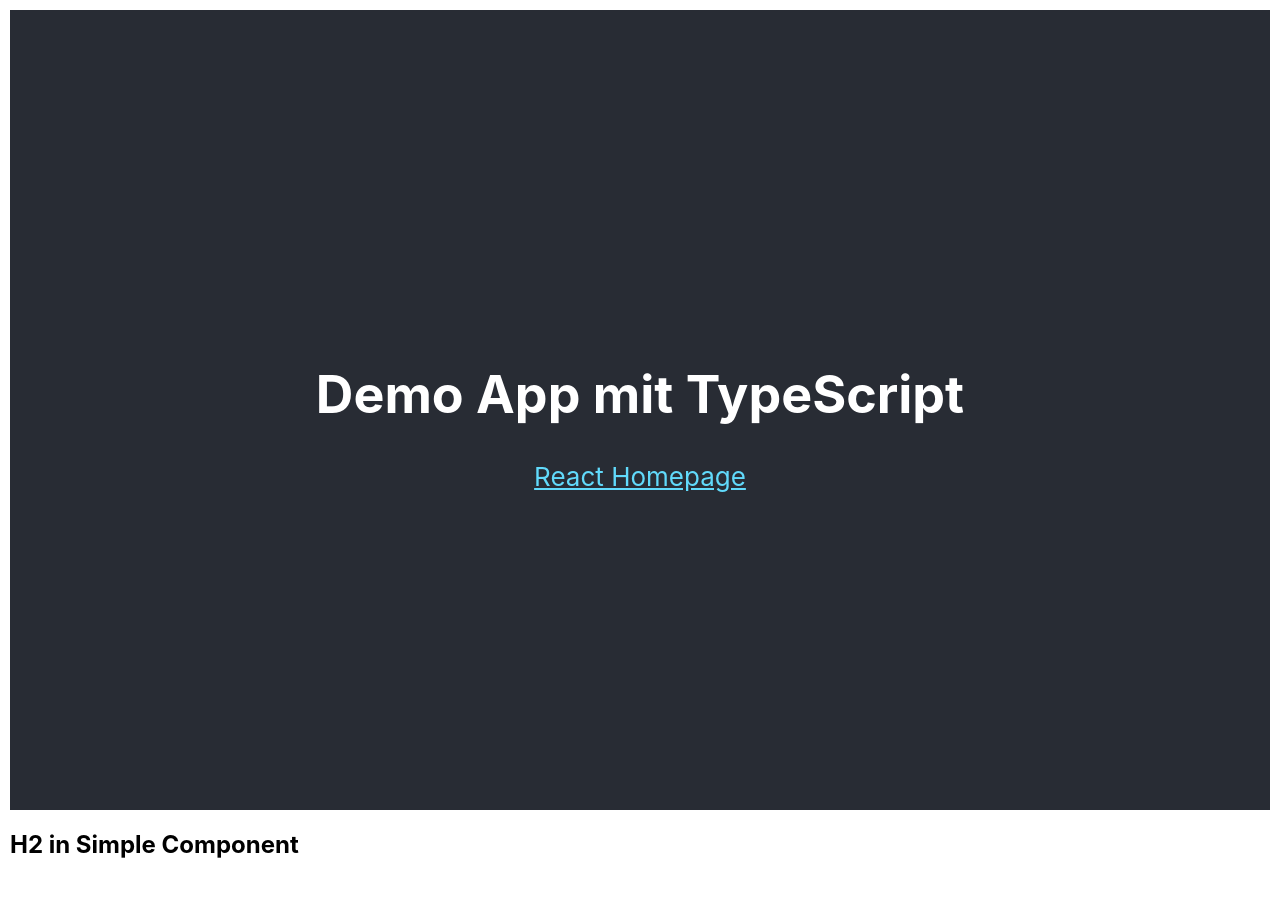
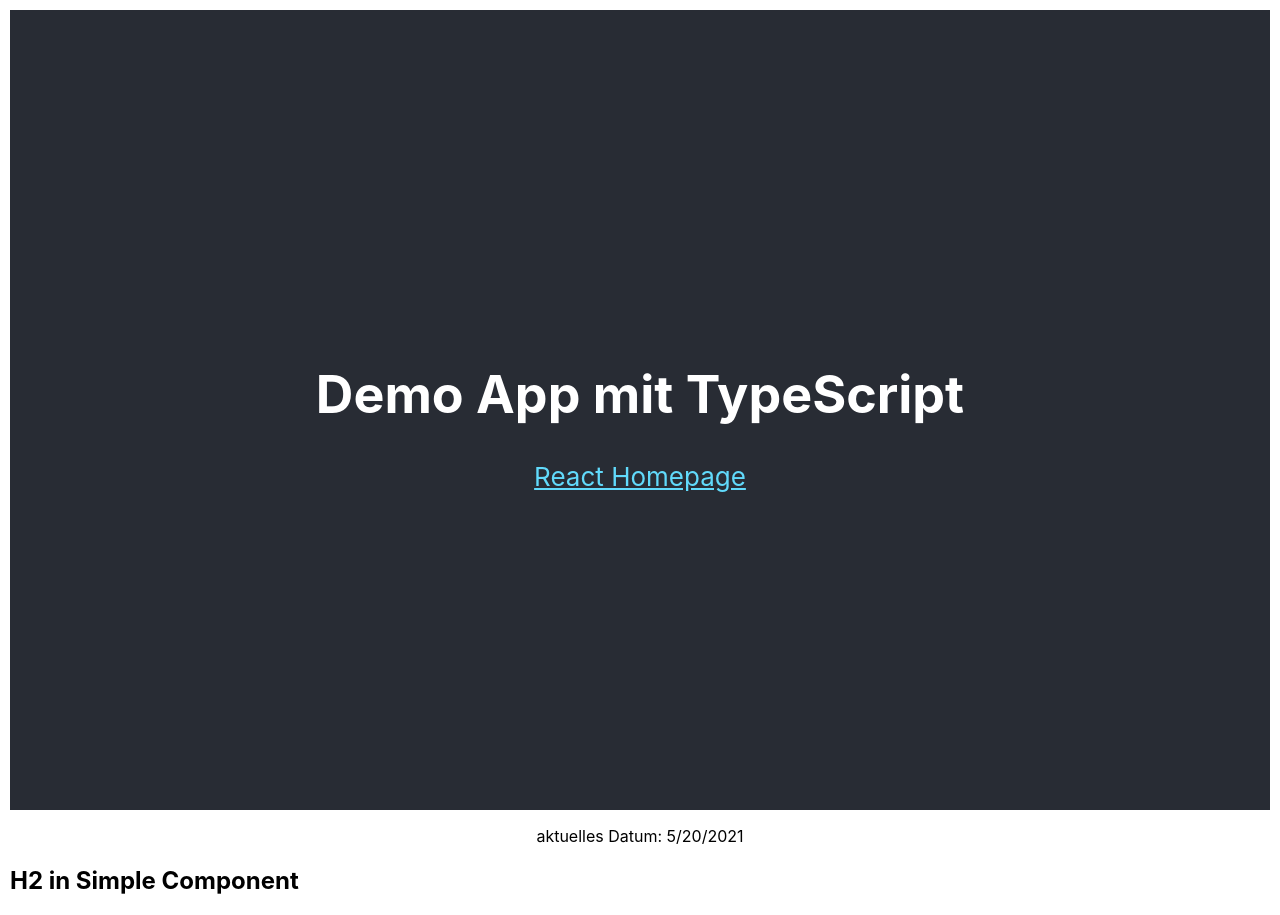
Before and after one commit to ppedvAG/2021-05-20-React-VC, a React (Create React App) app in the folder TRAINER/my-app/: page / in a window 1280 px wide. Before the commit the page ends 879 px from the top, so only its background shows below. Built offline with nearby package versions, Linux system fonts and the light colour scheme.

Commit message:
LAB 2 DateComponent done

```diff
--- a/TRAINER/my-app/src/App.tsx
+++ b/TRAINER/my-app/src/App.tsx
@@ -1,5 +1,6 @@
 import React from 'react';
 import './App.css';
+import DateComponent from './DateComponent';
 
 
 function App() {
@@ -15,7 +16,11 @@ function App() {
         >
           React Homepage
         </a>
+
       </header>
+      <p>
+        <DateComponent />
+      </p>
     </div>
   );
 }
--- /dev/null
+++ b/TRAINER/my-app/src/DateComponent.tsx
@@ -0,0 +1,14 @@
+/*
+LAB 2
+legen Sie eine Komponente DateComponent an. Diese gibt das aktuelle Datum aus.
+Benutzen Sie diese Komponente innerhabl von der App-Komponente. */
+
+function DateComponent() {
+    let myDate = new Date()
+    console.log('typeof myDate :>> ', typeof myDate);
+    return(
+        <span>aktuelles Datum: {myDate.toLocaleDateString()}</span>
+    )
+}
+
+export default DateComponent;
```
